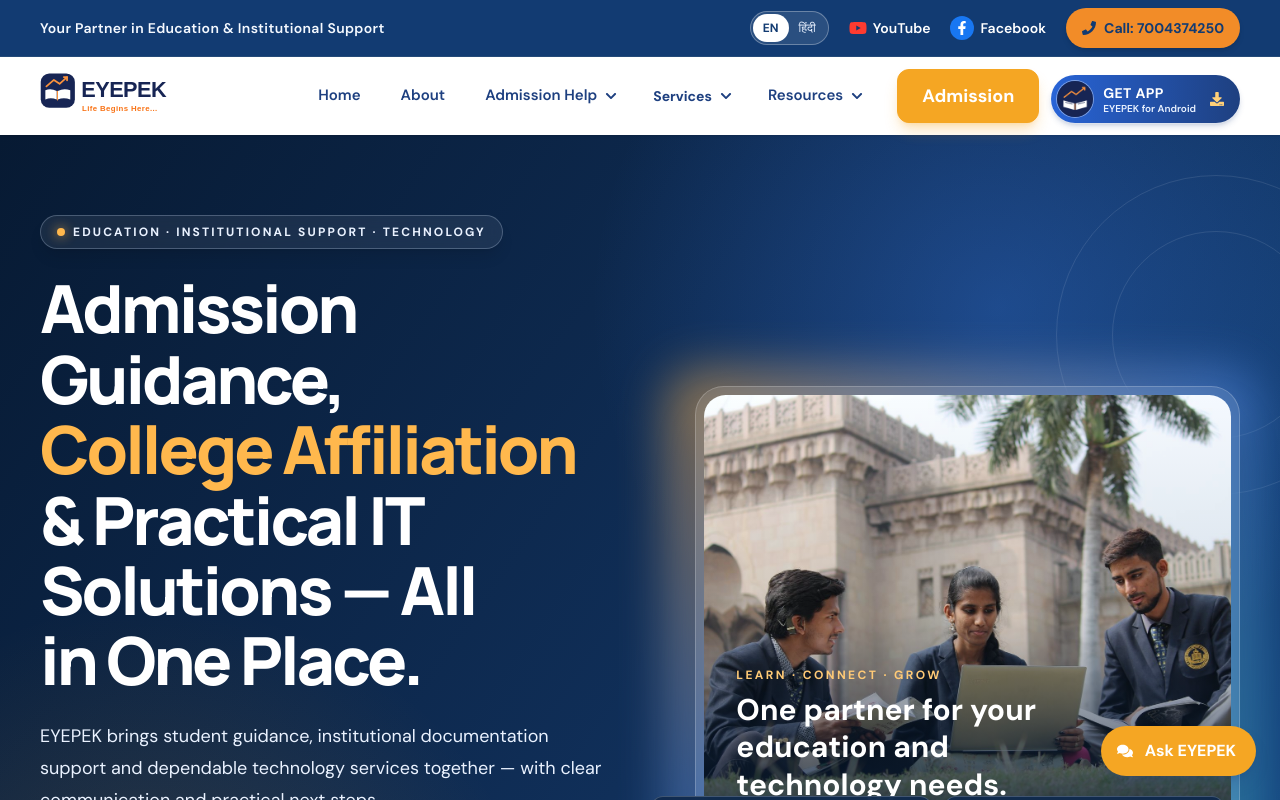
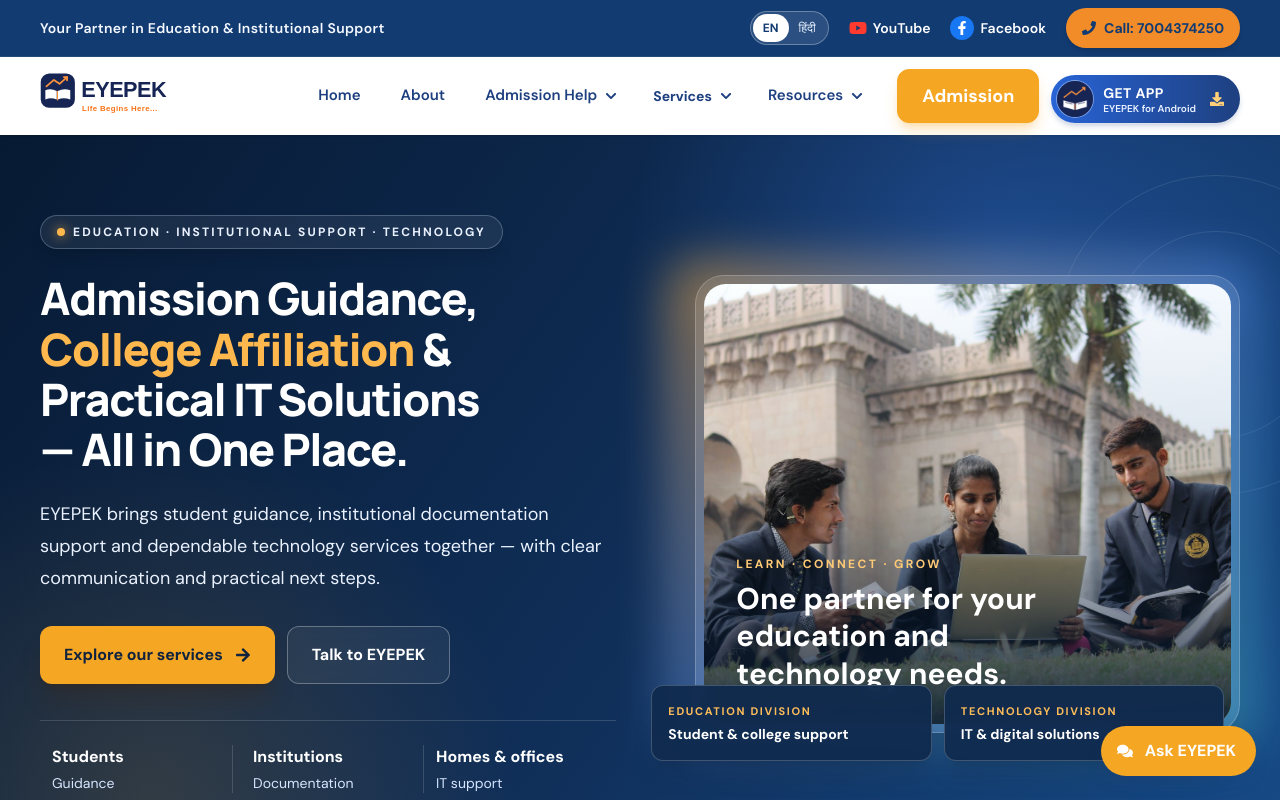
Before and after one commit to eyepek/EYEPEK, a React (Vite) app: page / in a window 1280 px wide. Shown: the top 800 px of the page. Built offline with nearby package versions, Linux system fonts and the light colour scheme.

Commit message:
Reduce hero heading size and clarify EYEPEK support FAQ

```diff
--- a/src/pages/HomePage.jsx
+++ b/src/pages/HomePage.jsx
@@ -105,7 +105,7 @@ const HomePage = () => {
             <span className='h-2 w-2 rounded-full bg-[#ffb84d] shadow-[0_0_12px_rgba(255,184,77,0.9)]' />
             {t('Education · Institutional Support · Technology', 'शिक्षा · संस्थागत सहयोग · तकनीक')}
           </div>
-          <h1 className='max-w-[720px] text-[2.65rem] font-extrabold leading-[1.06] tracking-[-0.045em] text-white sm:text-5xl lg:text-[4.15rem]'>
+          <h1 className='max-w-[650px] text-[2.15rem] font-extrabold leading-[1.12] tracking-[-0.03em] text-white sm:text-[2.5rem] lg:text-[2.8rem]'>
             {hi ? <>प्रवेश मार्गदर्शन, कॉलेज संबद्धता और <span className='text-[#ffb84d]'>प्रैक्टिकल IT समाधान</span> — सब एक ही जगह।</> : <>Admission Guidance, <span className='text-[#ffb84d]'>College Affiliation</span> & Practical IT Solutions — All in One Place.</>}
           </h1>
           <p className='mt-6 max-w-xl text-base leading-8 text-blue-100 sm:text-lg'>
@@ -400,7 +400,7 @@ const HomePage = () => {
         </div>
         <div className='grid gap-2 md:grid-cols-2'>
           {[
-            [t('How can I get course and fee details?', 'कोर्स और फीस की जानकारी कैसे मिलेगी?'), t('Call EYEPEK College on 7004374250 to confirm current course availability and fees.', 'मौजूदा कोर्स और फीस की पुष्टि के लिए EYEPEK College को 7004374250 पर कॉल करें।')],
+            [t('How can I get course and fee details?', 'कोर्स और फीस की जानकारी कैसे मिलेगी?'), t('Call the EYEPEK Support Team on 7004374250 for guidance on course information and where to confirm current availability and fees.', 'कोर्स की जानकारी और मौजूदा उपलब्धता व फीस की पुष्टि के सही तरीके के लिए EYEPEK Support Team को 7004374250 पर कॉल करें।')],
             [t('How do I ask about admission?', 'प्रवेश के बारे में कैसे पूछूँ?'), t('Call the admissions team or send an enquiry through the contact page.', 'प्रवेश टीम को कॉल करें या संपर्क पेज से सवाल भेजें।')],
             [t('What does admission guidance cover?', 'प्रवेश मार्गदर्शन में क्या शामिल है?'), t('Get guidance on course and college options, eligibility questions, application steps and documents. The institution makes the final admission decision.', 'कोर्स और कॉलेज विकल्प, पात्रता, आवेदन के चरण और दस्तावेज़ों पर मार्गदर्शन पाएँ। प्रवेश का अंतिम निर्णय संस्थान करता है।')],
             [t('Can I ask about a course not listed here?', 'क्या सूची में न होने वाले कोर्स के बारे में पूछ सकता हूँ?'), t('Yes. Add the course you are interested in to the enquiry form and ask our team.', 'हाँ। पूछताछ फ़ॉर्म में अपने कोर्स का नाम लिखें और हमारी टीम से पूछें।')],
```
